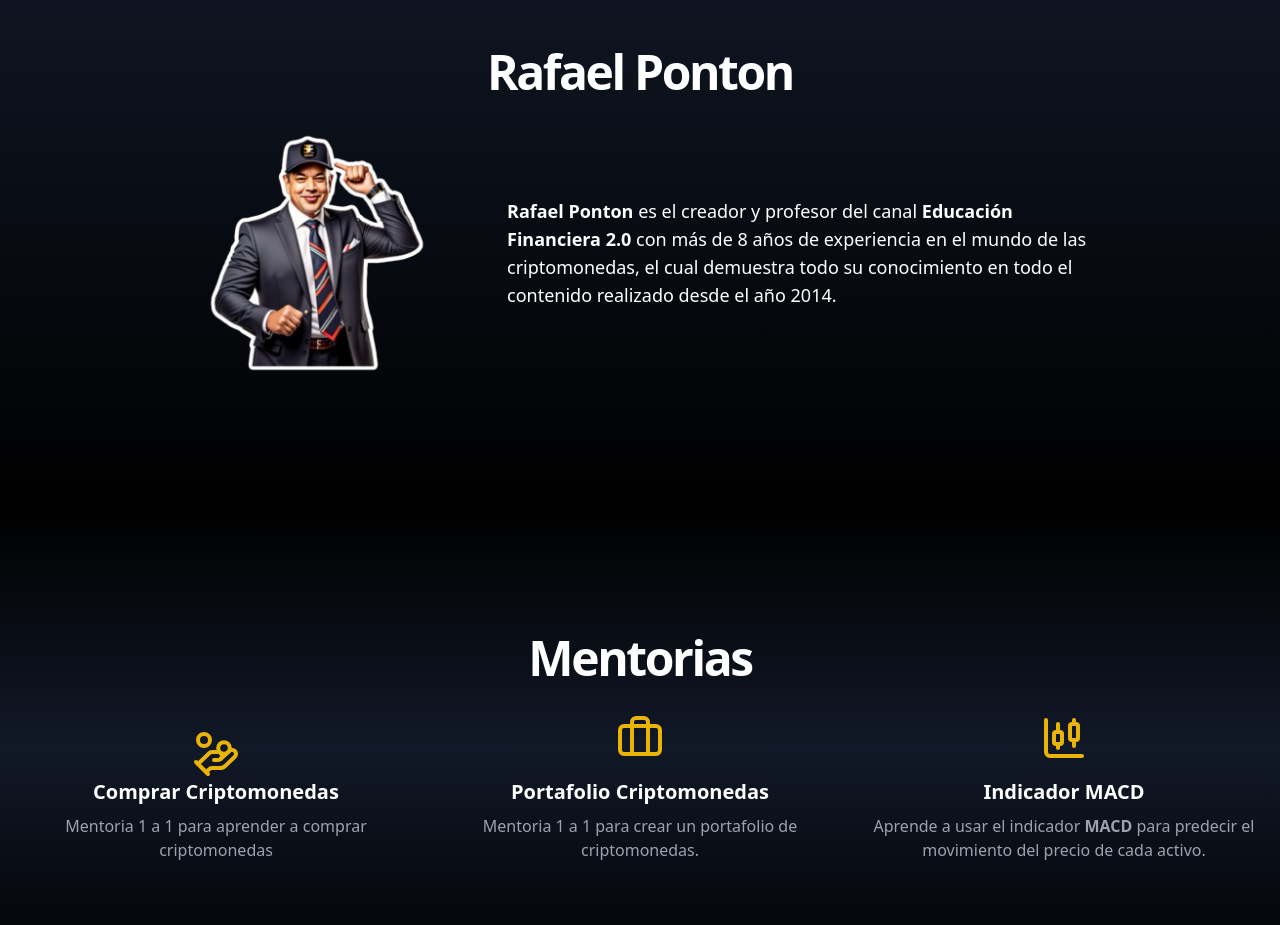
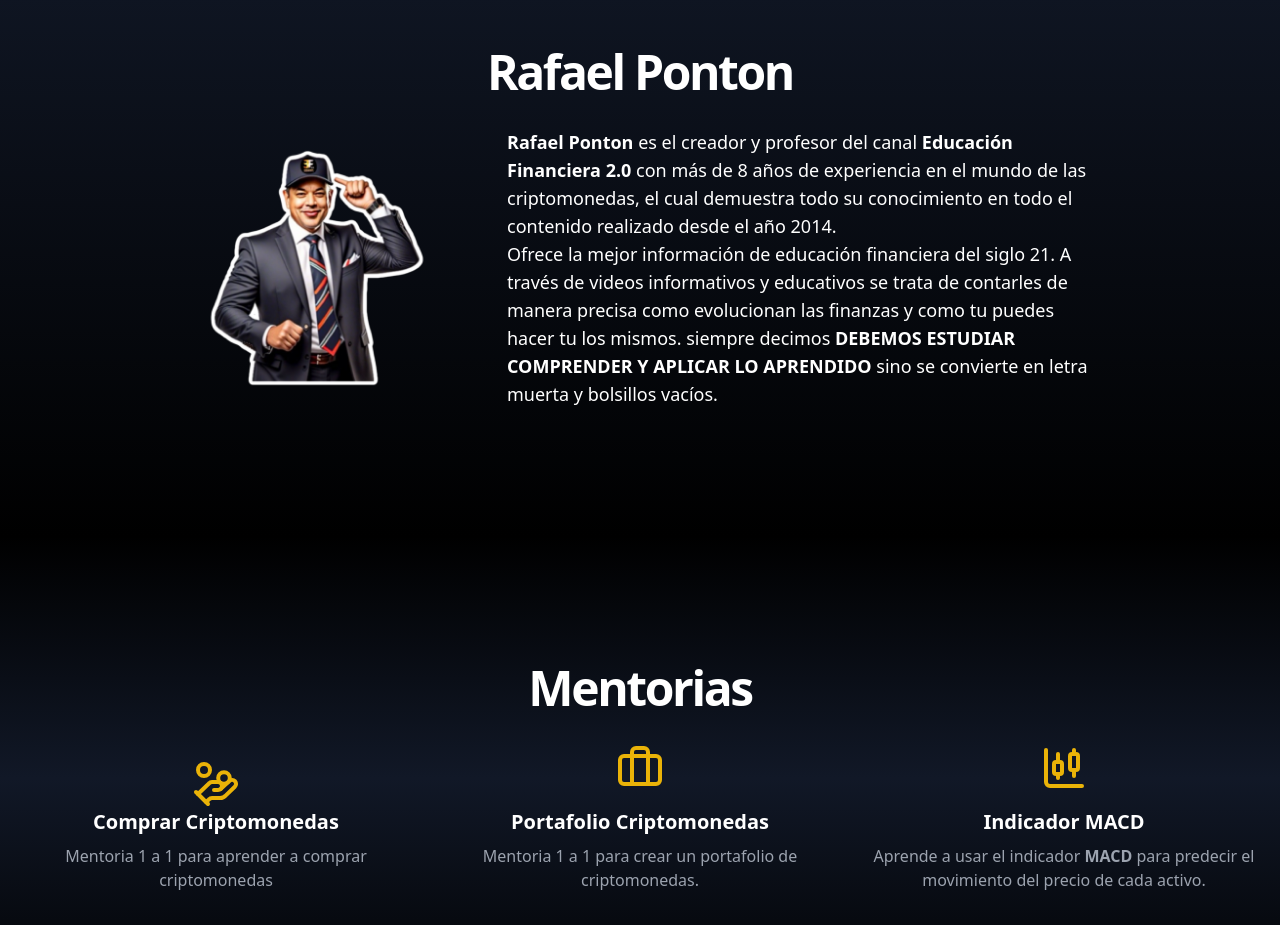
Before and after one commit to micheladasme/ef20-page, a React (Vite) app: page / in a window 1280 px wide. Shown: the part 1440-2365 px from the top of the page. Built offline with nearby package versions, Linux system fonts and the light colour scheme.

Commit message:
cambio de texto - teacher

```diff
--- a/src/layouts/Teacher.tsx
+++ b/src/layouts/Teacher.tsx
@@ -24,6 +24,10 @@ function Teacher() {
                         <div className="flex-1 text-center md:text-left">
                             <h3 className="text-lg text-white">
                                 <strong>Rafael Ponton</strong> es el creador y profesor del canal <strong>Educación Financiera 2.0</strong> con más de 8 años de experiencia en el mundo de las criptomonedas, el cual demuestra todo su conocimiento en todo el contenido realizado desde el año 2014.
+                                <br></br>
+                                Ofrece la mejor información de educación financiera del siglo 21.
+                                A través de videos informativos y educativos se trata de contarles de manera precisa como evolucionan las finanzas y como tu puedes hacer tu los mismos.
+                                siempre decimos <strong> DEBEMOS ESTUDIAR COMPRENDER Y APLICAR LO APRENDIDO </strong> sino se convierte en letra muerta y bolsillos vacíos.
                             </h3>
                         </div>
                     </div>
```
